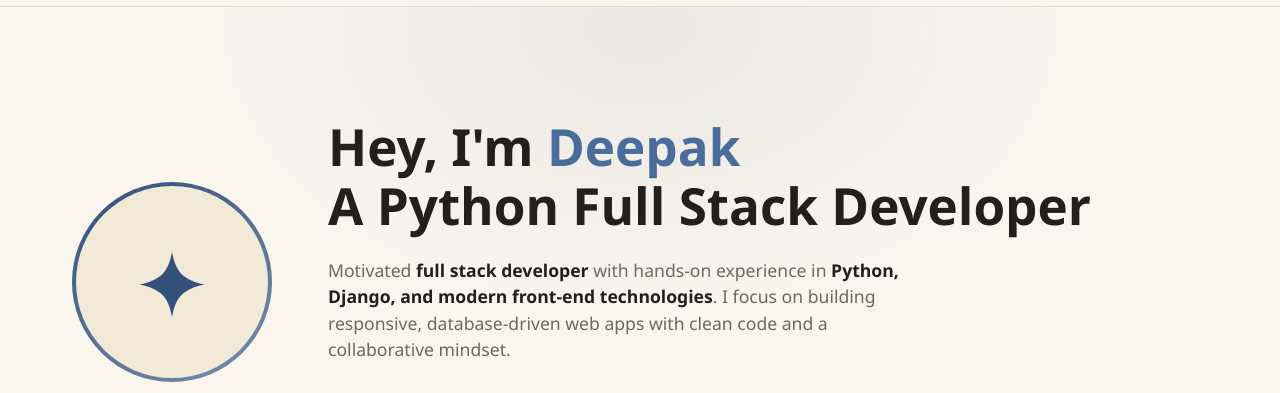
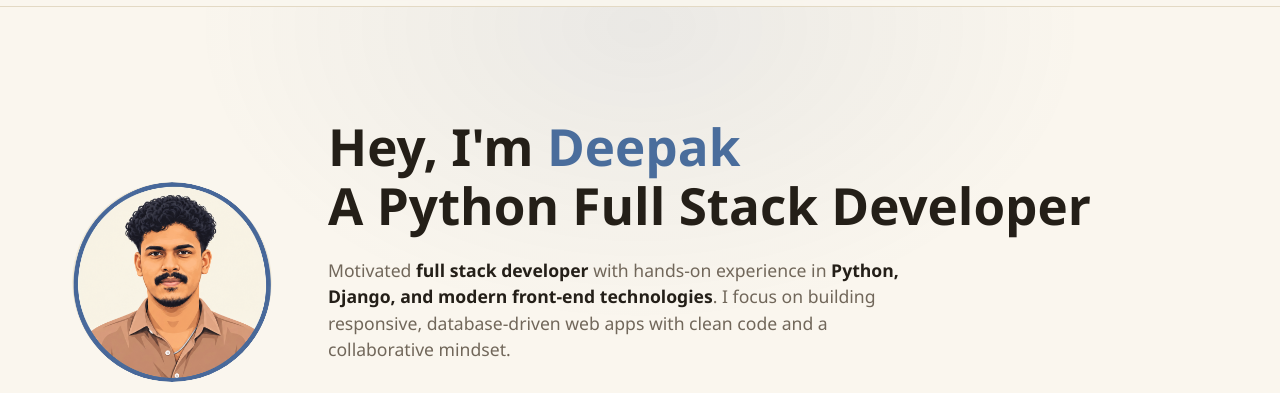
Before and after one commit to deepak607/Portfolio, a plain HTML site: page index.html in a window 1280 px wide. Shown: the part 74-467 px from the top of the page. Drawn offline with Linux system fonts and the light colour scheme.

Commit message:
avatar added and resume updated

```diff
--- a/index.html
+++ b/index.html
@@ -31,9 +31,7 @@
 
 <section class="hero" id="home">
   <div class="hero-avatar"><div>
-    <svg viewBox="0 0 64 64" width="80" height="80" fill="none" xmlns="http://www.w3.org/2000/svg">
-      <path d="M32 8c1.6 8.4 3.8 14 8 18 4.2 4 9.8 6.2 18 8-8.2 1.8-13.8 4-18 8-4.2 4-6.4 9.6-8 18-1.6-8.4-3.8-14-8-18-4.2-4-9.8-6.2-18-8 8.2-1.8 13.8-4 18-8 4.2-4 6.4-9.6 8-18Z" fill="currentColor"/>
-    </svg>
+    <img src="./contents/images/IMG_1479.PNG" alt="Deepak Dileep" class="hero-avatar-img">
   </div></div>
   <div>
     <h1>Hey, I'm <span class="accent">Deepak</span><br>A Python Full Stack Developer</h1>
--- a/style/style.css
+++ b/style/style.css
@@ -92,18 +92,21 @@
     flex-shrink:0;
     width:200px; height:200px;
     border-radius:50%;
-    background:linear-gradient(145deg, var(--accent), #7a8fae);
-    padding:4px;
-  }
-  .hero-avatar div{
+    overflow:hidden;
+}
+.hero-avatar div{
     width:100%; height:100%;
     border-radius:50%;
     background:var(--bg-soft);
-    display:flex; align-items:center; justify-content:center;
-    font-size:3.5rem;
-    color:var(--accent);
-    font-weight:700;
-  }
+    overflow:hidden;
+}
+.hero-avatar-img{
+    width:100%;
+    height:100%;
+    border-radius:50%;
+    object-fit:cover;
+    display:block;
+}
   .hero h1{
     font-size:3.2rem;
     font-weight:800;
```
Also changed, not shown: about.html (+0 -1 lines), projects.html (+2 -2 lines), contents/images/IMG_1479.PNG (added), 1 other file.
